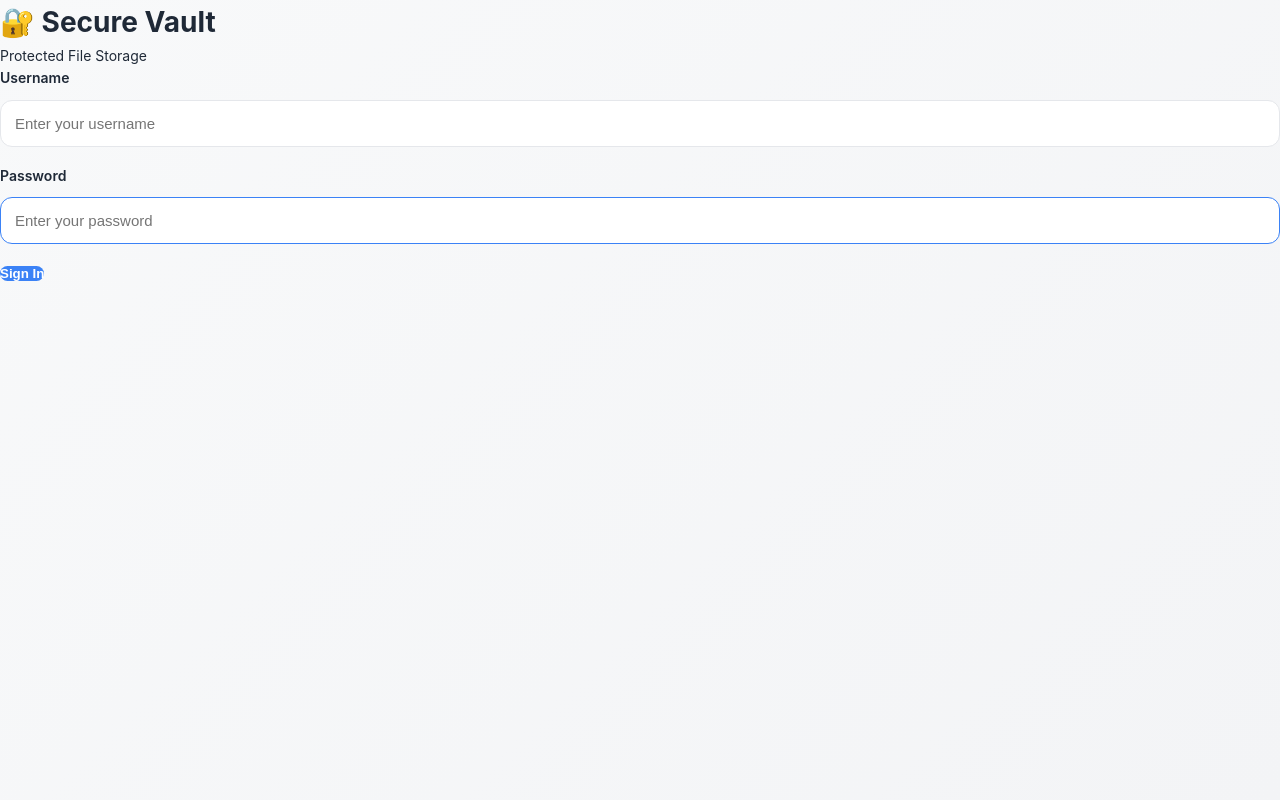
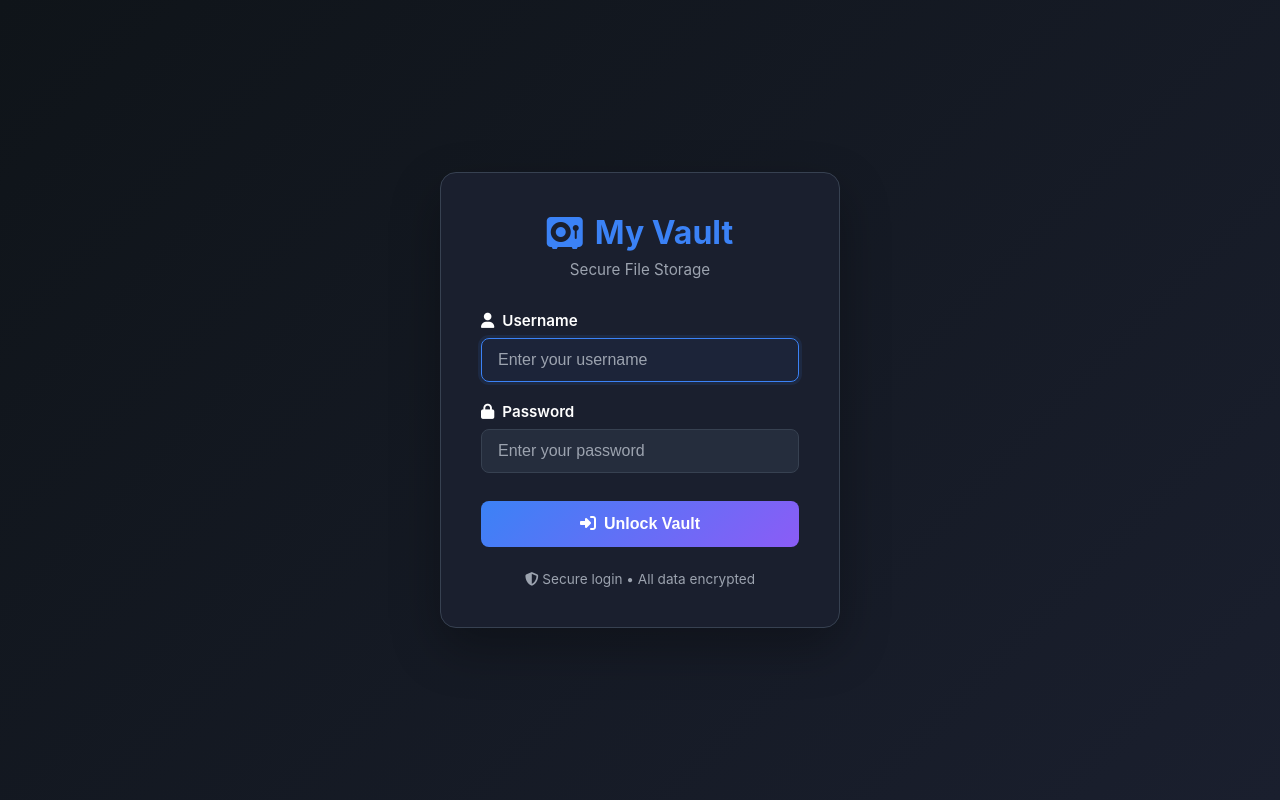
Before and after one commit to jameschowdhurychowdhury-jpg/my-secure-vault, a Flask app: page /login in a window 1280 px wide. Run offline with Flask 3, Linux system fonts and the light colour scheme.

Commit message:
style: Update login page to match modern dark theme UI

```diff
--- a/templates/login.html
+++ b/templates/login.html
@@ -3,15 +3,204 @@
 <head>
     <meta charset="UTF-8">
     <meta name="viewport" content="width=device-width, initial-scale=1.0">
-    <title>Secure Vault - Login</title>
-    <link rel="stylesheet" href="{{ url_for('static', filename='css/modern.css') }}">
+    <title>My Vault - Secure Login</title>
+    <link href="https://cdnjs.cloudflare.com/ajax/libs/font-awesome/6.4.0/css/all.min.css" rel="stylesheet">
+    <style>
+        * {
+            margin: 0;
+            padding: 0;
+            box-sizing: border-box;
+        }
+
+        :root {
+            --primary-dark: #0f1419;
+            --secondary-dark: #1a1f2e;
+            --tertiary-dark: #252d3d;
+            --accent-blue: #3b82f6;
+            --accent-purple: #8b5cf6;
+            --text-primary: #ffffff;
+            --text-secondary: #9ca3af;
+            --border-color: #374151;
+        }
+
+        body {
+            background: linear-gradient(135deg, var(--primary-dark) 0%, var(--secondary-dark) 100%);
+            color: var(--text-primary);
+            font-family: -apple-system, BlinkMacSystemFont, 'Segoe UI', Roboto, Oxygen, Ubuntu, Cantarell, sans-serif;
+            min-height: 100vh;
+            display: flex;
+            align-items: center;
+            justify-content: center;
+            padding: 20px;
+        }
+
+        .login-container {
+            width: 100%;
+            max-width: 400px;
+        }
+
+        .login-card {
+            background: var(--secondary-dark);
+            border: 1px solid var(--border-color);
+            border-radius: 16px;
+            padding: 2.5rem;
+            box-shadow: 0 20px 50px rgba(0, 0, 0, 0.3);
+        }
+
+        .login-header {
+            text-align: center;
+            margin-bottom: 2rem;
+        }
+
+        .login-header h1 {
+            font-size: 2rem;
+            margin-bottom: 0.5rem;
+            color: var(--accent-blue);
+            display: flex;
+            align-items: center;
+            justify-content: center;
+            gap: 0.75rem;
+        }
+
+        .login-header p {
+            color: var(--text-secondary);
+            font-size: 0.95rem;
+        }
+
+        .login-body {
+            width: 100%;
+        }
+
+        .alert-container {
+            margin-bottom: 1.5rem;
+        }
+
+        .alert {
+            padding: 1rem;
+            border-radius: 8px;
+            margin-bottom: 0.75rem;
+            display: flex;
+            align-items: center;
+            gap: 0.75rem;
+            font-size: 0.9rem;
+            animation: slideIn 0.3s ease;
+        }
+
+        @keyframes slideIn {
+            from {
+                opacity: 0;
+                transform: translateY(-10px);
+            }
+            to {
+                opacity: 1;
+                transform: translateY(0);
+            }
+        }
+
+        .alert.success {
+            background: rgba(16, 185, 129, 0.1);
+            border-left: 3px solid #10b981;
+            color: #10b981;
+        }
+
+        .alert.error {
+            background: rgba(236, 72, 153, 0.1);
+            border-left: 3px solid #ec4899;
+            color: #ec4899;
+        }
+
+        .login-form {
+            display: flex;
+            flex-direction: column;
+            gap: 1.25rem;
+        }
+
+        .form-group {
+            display: flex;
+            flex-direction: column;
+            gap: 0.5rem;
+        }
+
+        label {
+            font-weight: 600;
+            font-size: 0.95rem;
+            color: var(--text-primary);
+        }
+
+        input[type="text"],
+        input[type="password"] {
+            padding: 0.75rem 1rem;
+            border: 1px solid var(--border-color);
+            border-radius: 8px;
+            background: var(--tertiary-dark);
+            color: var(--text-primary);
+            font-size: 1rem;
+            transition: all 0.3s ease;
+        }
+
+        input[type="text"]::placeholder,
+        input[type="password"]::placeholder {
+            color: var(--text-secondary);
+        }
+
+        input[type="text"]:focus,
+        input[type="password"]:focus {
+            outline: none;
+            border-color: var(--accent-blue);
+            background: rgba(59, 130, 246, 0.05);
+            box-shadow: 0 0 0 3px rgba(59, 130, 246, 0.1);
+        }
+
+        .login-submit {
+            background: linear-gradient(135deg, var(--accent-blue), var(--accent-purple));
+            color: white;
+            padding: 0.85rem;
+            border: none;
+            border-radius: 8px;
+            font-weight: 600;
+            font-size: 1rem;
+            cursor: pointer;
+            transition: all 0.3s ease;
+            margin-top: 0.5rem;
+        }
+
+        .login-submit:hover {
+            transform: translateY(-2px);
+            box-shadow: 0 8px 16px rgba(59, 130, 246, 0.3);
+        }
+
+        .login-submit:active {
+            transform: translateY(0);
+        }
+
+        .footer-text {
+            text-align: center;
+            margin-top: 1.5rem;
+            color: var(--text-secondary);
+            font-size: 0.85rem;
+        }
+
+        @media (max-width: 480px) {
+            .login-card {
+                padding: 1.5rem;
+            }
+
+            .login-header h1 {
+                font-size: 1.5rem;
+            }
+
+            .login-header p {
+                font-size: 0.85rem;
+            }
+        }
+    </style>
 </head>
 <body>
     <div class="login-container">
         <div class="login-card">
             <div class="login-header">
-                <h1>🔐 Secure Vault</h1>
-                <p>Protected File Storage</p>
+                <h1><i class="fas fa-vault"></i> My Vault</h1>
+                <p>Secure File Storage</p>
             </div>
 
             <div class="login-body">
@@ -20,7 +209,13 @@
                         <div class="alert-container">
                         {% for category, message in messages %}
                             <div class="alert {{ category }}">
-                                {% if category == 'error' %}❌{% elif category == 'success' %}✓{% else %}ℹ️{% endif %}
+                                {% if category == 'error' %}
+                                    <i class="fas fa-exclamation-circle"></i>
+                                {% elif category == 'success' %}
+                                    <i class="fas fa-check-circle"></i>
+                                {% else %}
+                                    <i class="fas fa-info-circle"></i>
+                                {% endif %}
                                 {{ message }}
                             </div>
                         {% endfor %}
@@ -30,17 +225,27 @@
 
                 <form method="POST" action="{{ url_for('login') }}" class="login-form">
                     <div class="form-group">
-                        <label for="username">Username</label>
-                        <input type="text" id="username" name="username" placeholder="Enter your username" required>
+                        <label for="username">
+                            <i class="fas fa-user" style="margin-right: 0.5rem;"></i>Username
+                        </label>
+                        <input type="text" id="username" name="username" placeholder="Enter your username" required autofocus>
                     </div>
 
                     <div class="form-group">
-                        <label for="password">Password</label>
-                        <input type="password" id="password" name="password" placeholder="Enter your password" required autofocus>
+                        <label for="password">
+                            <i class="fas fa-lock" style="margin-right: 0.5rem;"></i>Password
+                        </label>
+                        <input type="password" id="password" name="password" placeholder="Enter your password" required>
                     </div>
 
-                    <button type="submit" class="btn btn-primary login-submit">Sign In</button>
+                    <button type="submit" class="login-submit">
+                        <i class="fas fa-sign-in-alt" style="margin-right: 0.5rem;"></i>Unlock Vault
+                    </button>
                 </form>
+
+                <div class="footer-text">
+                    <i class="fas fa-shield-alt"></i> Secure login • All data encrypted
+                </div>
             </div>
         </div>
     </div>
```
